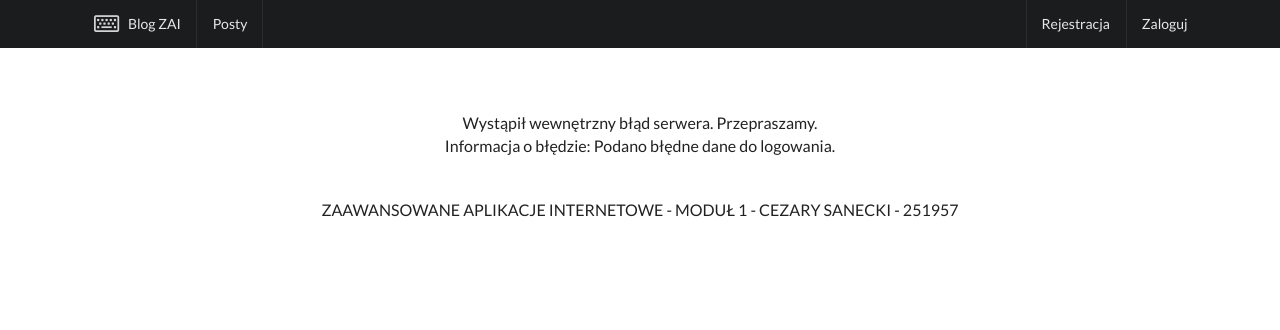
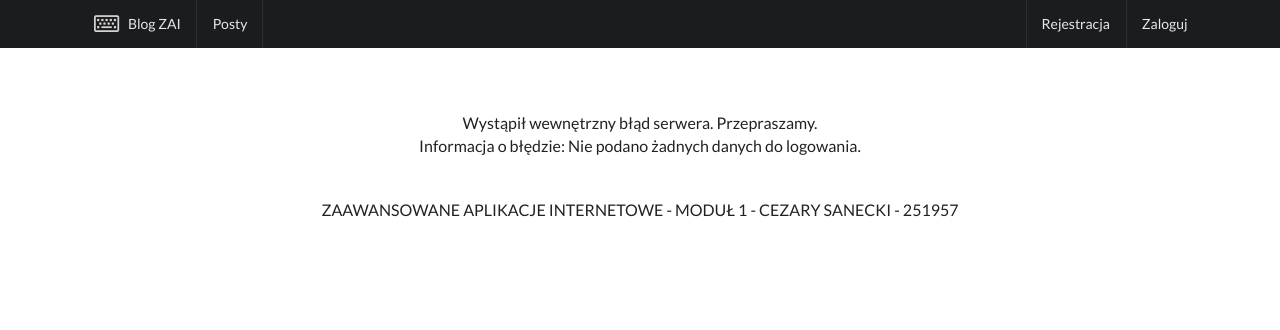
Before and after one commit to DevCezz/BlogPagePhp, a PHP site: page /loginProcess.php in a window 1280 px wide. Shown: the top 330 px of the page. Run offline with PHP 8.4, Linux system fonts and the light colour scheme; data comes from the database, SQL or seed files in the repository; data that the repository does not hold is empty.

Commit message:
final version for tomcat

```diff
--- a/logic/userManager.inc.php
+++ b/logic/userManager.inc.php
@@ -240,7 +240,7 @@
 
         public function login($userName, $userPassword) {
             if($userName == '' or $userPassword == '') {
-                throw new Exception('Podano błędne dane do logowania.');
+                throw new Exception('Nie podano żadnych danych do logowania.');
             }
 
             try {
--- a/loginProcess.php
+++ b/loginProcess.php
@@ -11,7 +11,7 @@
         $result = $userManager->login($username, $userPassword);
 
         if (!$result) {
-            $errorMessage = "Podane dane są niepoprawne.";
+            $errorMessage = "Podane dane są niepoprawne lub nie istnieje taki użytkownik w systemie.";
         }
     } catch (Exception $exception) {
         $errorMessage = "Wystąpił wewnętrzny błąd serwera. Przepraszamy.<br>Informacja o błędzie: " . $exception->getMessage();
```
